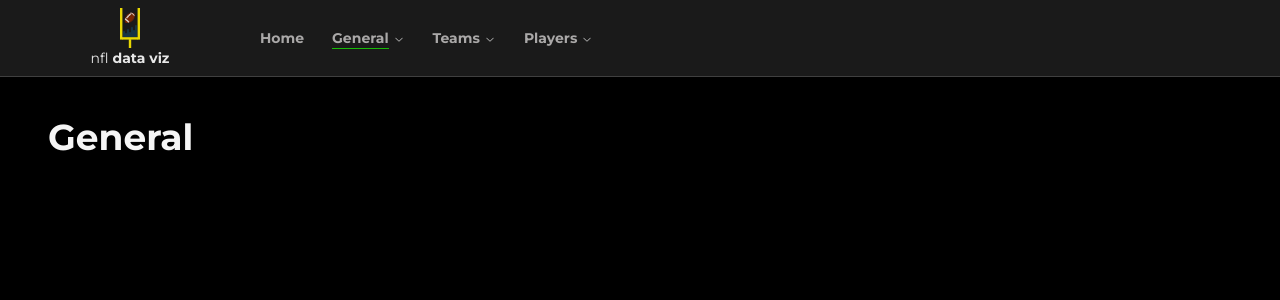
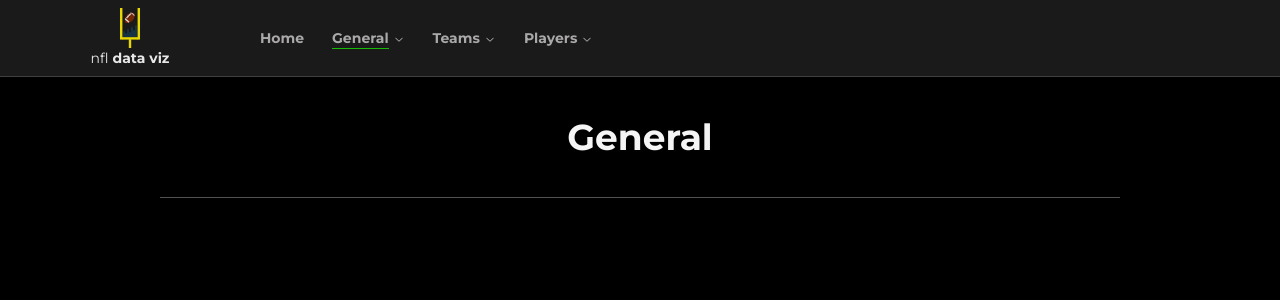
Before and after one commit to gama-gabriel/nfl-data-viz, a Next.js app: page /general in a window 1280 px wide. Shown: the top 300 px of the page. Built offline with nearby package versions, Linux system fonts and the light colour scheme.

Commit message:
cleaned general page

```diff
--- a/src/app/general/page.tsx
+++ b/src/app/general/page.tsx
@@ -3,8 +3,8 @@ import React from "react";
 export default function Home() {
   return (
     <>
-      <div className='flex flex-col justify-center gap-4'>
-        <h1 className='text-4xl px-12 py-10 font-bold self-start'>General</h1>
+      <div className='flex flex-col w-3/4 justify-center items-center gap-4 border-b border-neutral-600 mx-auto'>
+        <h1 className='text-4xl py-10 font-bold '>General</h1>
 
       </div>
     </>
```
